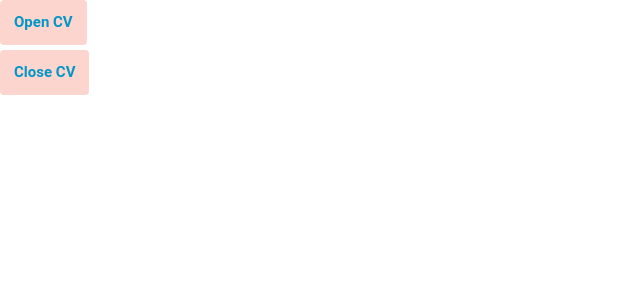
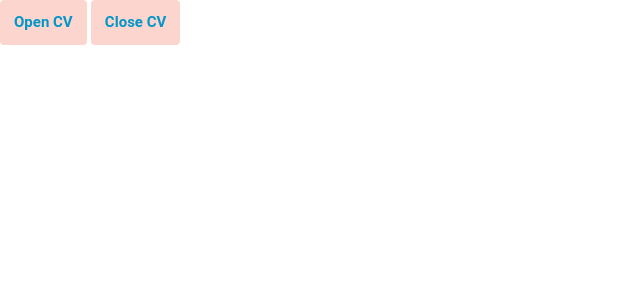
Before and after one commit to technerd21/cv-quiz1-001, a PHP site: page / in a window 1280 px wide. Shown: the top 300 px of the page, without its empty margins (0-640 px from the left). Run offline with PHP 8.4, Linux system fonts and the light colour scheme; some libraries are stand-ins or nearby versions.

Commit message:
change in btn position

```diff
--- a/style.css
+++ b/style.css
@@ -1,8 +1,6 @@
 /*--------------------------------------------------------------- Header Section------------------------------------------------------- */
 
 #show-cv-btn{
-    position: fixed;
-
     color: #0096c7;
     padding: 10px;
     font-size: 15px;
@@ -15,7 +13,6 @@
     z-index: 0;
 }
 #close-cv-btn{
-    position: fixed;
     top: 50px;
     color: #0096c7;
     padding: 10px;
```
